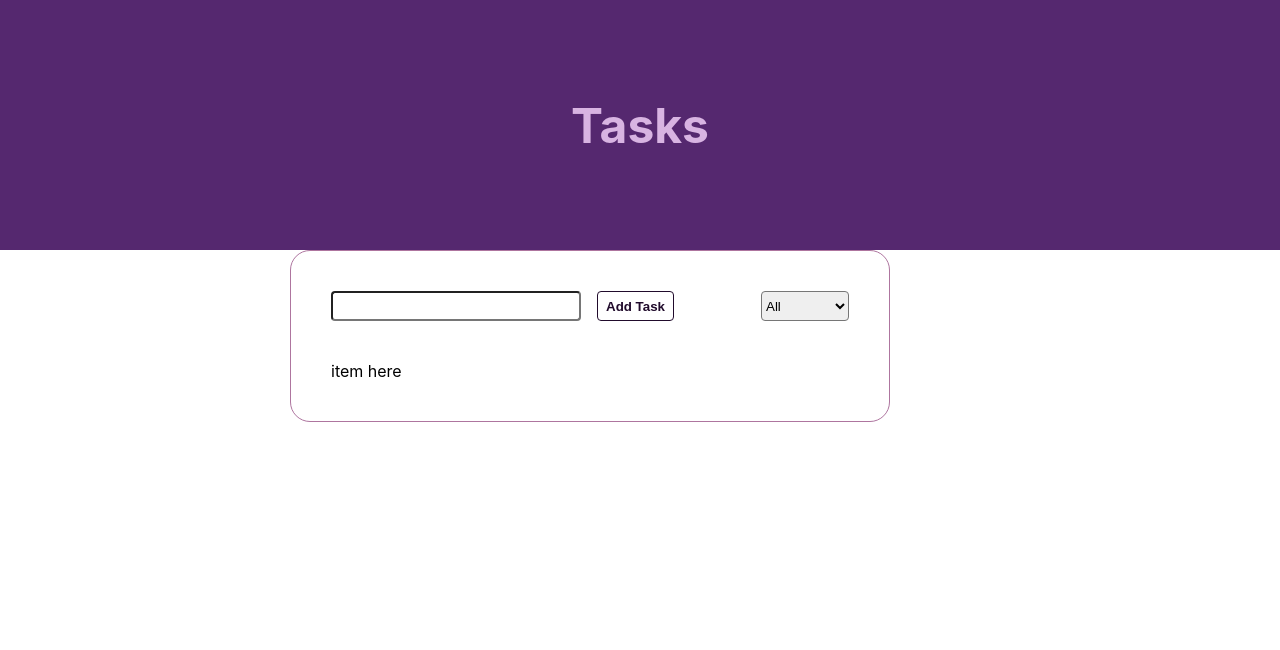
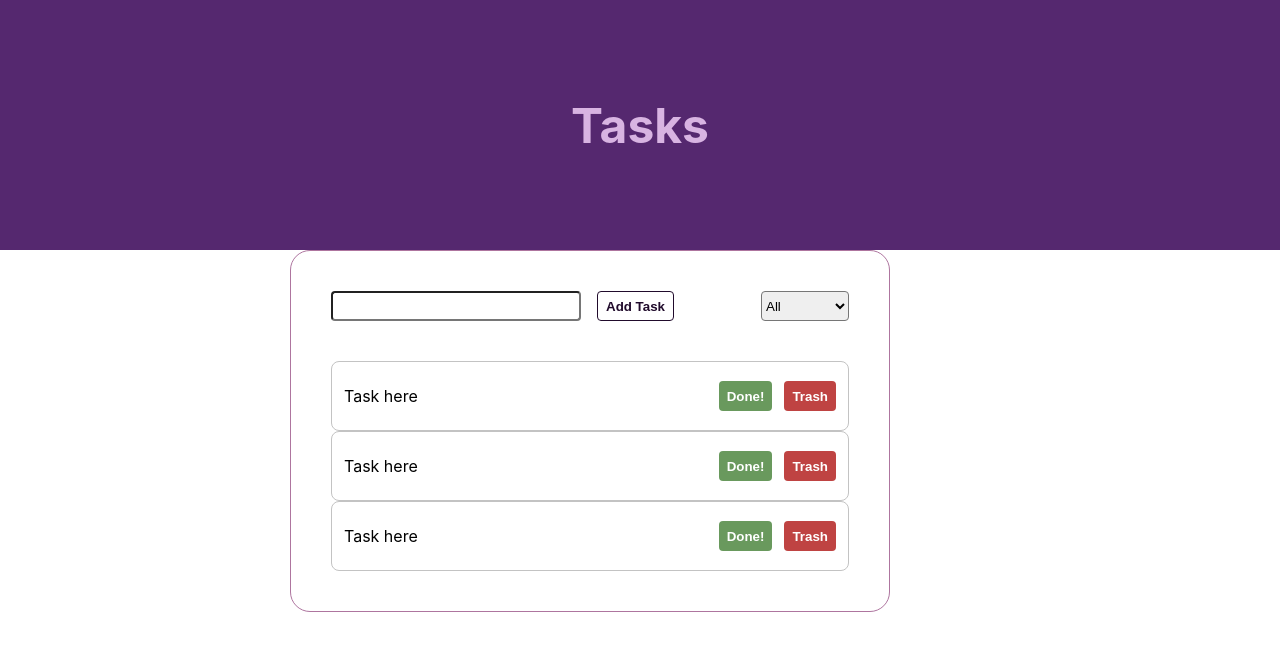
Before and after one commit to cmoutella/tasks-planner, a React (Create React App) app: page / in a window 1280 px wide. Shown: the top 650 px of the page. Built offline with nearby package versions, Linux system fonts and the light colour scheme.

Commit message:
Add Task component

```diff
--- /dev/null
+++ b/src/components/Task.js
@@ -0,0 +1,15 @@
+import React from 'react';
+
+const Task = () => {
+  return(
+    <li className="task">
+      <p className="task-item">Task here</p>
+      <div className="task-actions">
+        <button className="btn btn-success task-complete">Done!</button>
+        <button className="btn btn-danger task-trash">Trash</button>
+      </div>
+    </li>
+  )
+}
+
+export default Task;
--- a/src/components/TasksList.js
+++ b/src/components/TasksList.js
@@ -1,9 +1,13 @@
 import React from 'react';
+
+import Task from './Task';
 
 const TasksList = () => {
   return(
     <ul className="tasks-list">
-      item here
+      <Task />
+      <Task />
+      <Task />
     </ul>
   )
 }
```
